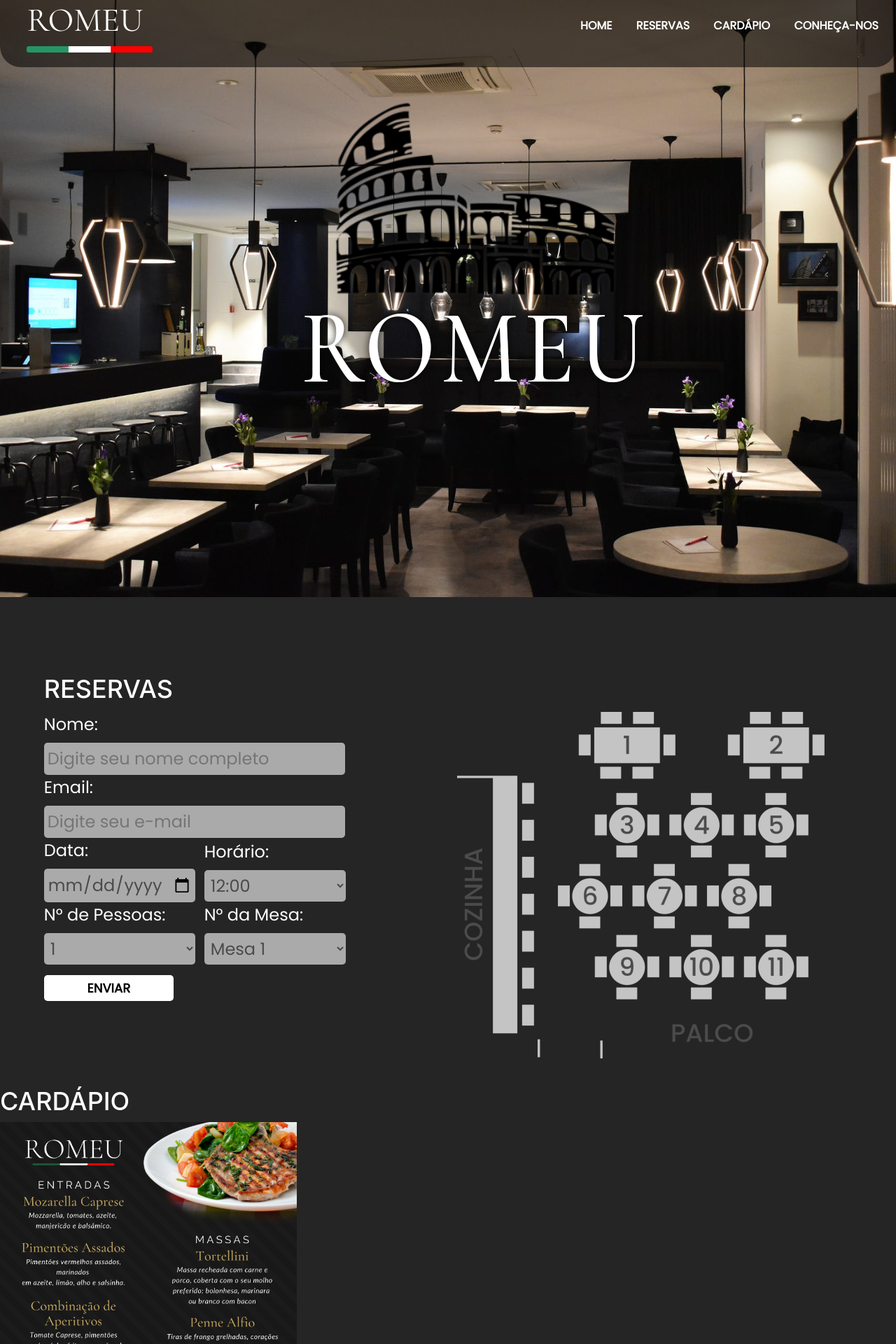
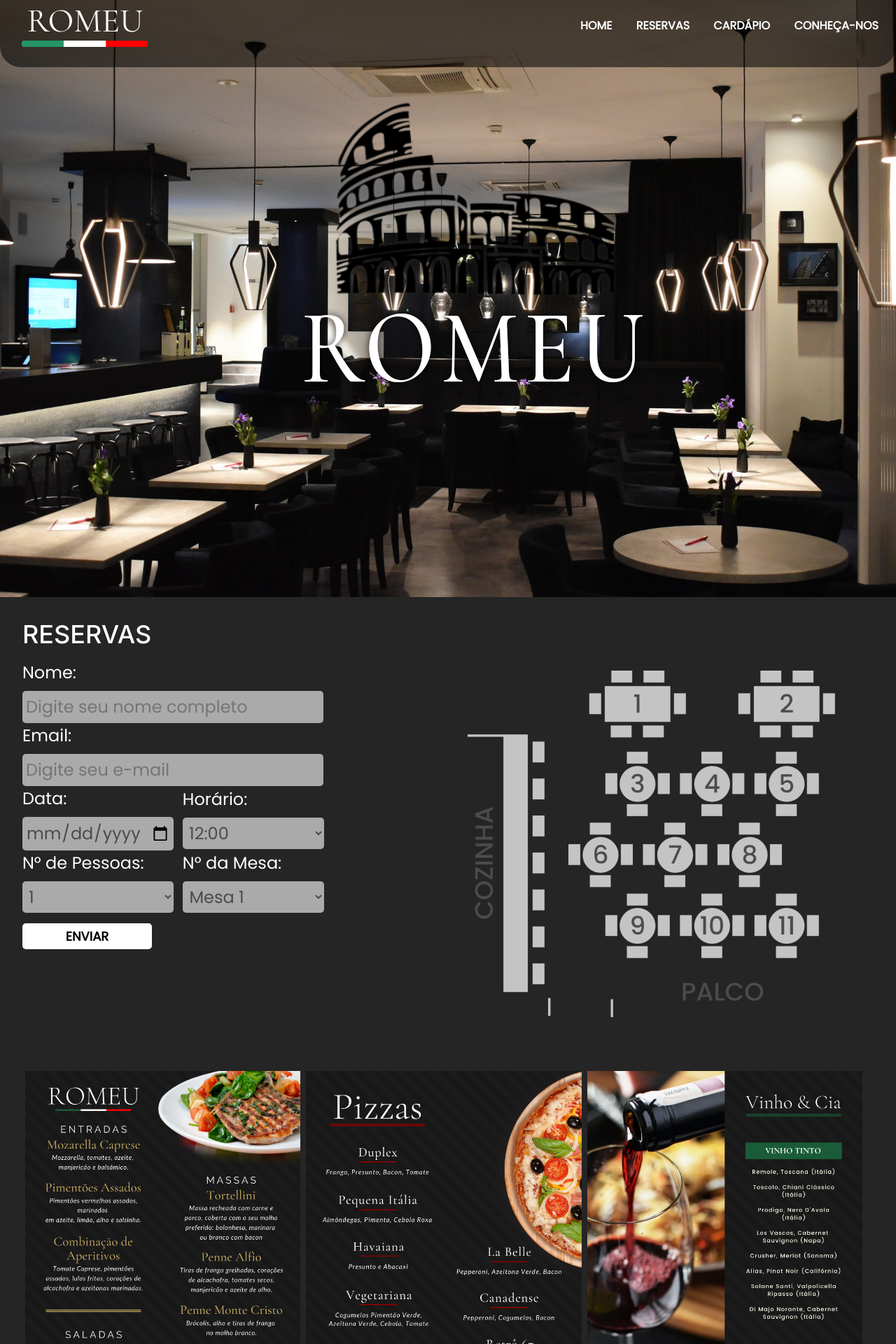
Before and after one commit to luclopesr/RestauranteRomeu, a Flask app: page / in a window 1280 px wide. Shown: the top 1920 px of the page at 70% size. Run offline with Flask 2, Linux system fonts and the light colour scheme; some libraries are stand-ins or nearby versions.

Commit message:
Ajustes finais(agora vai)

```diff
--- a/static/style.css
+++ b/static/style.css
@@ -61,11 +61,11 @@ header {
   font-family: var(--fonte-logo);
   display: grid;
   font-size: 48px;
-  line-height: 58px;
+  line-height: 40px;
   color: #ffffff;
   align-self: center;
   margin-left: 15%;
-  margin-top: 0px;
+  margin-top: 10px;
   text-decoration: none;
 }
 
@@ -73,49 +73,9 @@ header {
   display: grid;
   align-self: center;
   grid-area: left;
-  margin: auto;
+  margin-left: 12%;
+  margin-bottom: 12%;
 }
-
-/* #retangulo1 {
-  display: grid;
-  position: fixed;
-  align-self: center;
-  width: 60px;
-  height: 9px;
-  left: 32px;
-  top: 60px;
-  border-radius: 3px 0px 0px 3px;
-
-  background: var(--cor4);
-  z-index: 99;
-}
-
-#retangulo2 {
-  display: grid;
-  position: fixed;
-  align-self: center;
-  width: 60px;
-  height: 9px;
-  left: 92px;
-  top: 60px;
-
-  background: #ffffff;
-  z-index: 99;
-}
-
-#retangulo3 {
-  display: grid;
-  align-self: center;
-  position: fixed;
-  width: 60px;
-  height: 9px;
-  left: 152px;
-  top: 60px;
-  border-radius: 0px 3px 3px 0px;
-
-  background: #ff0000;
-  z-index: 99;
-} */
 
 nav {
   display: grid;
@@ -160,12 +120,6 @@ main {
   color: white;
 }
 
-.bloco {
-  width: 100%;
-  height: 100%;
-  margin: auto;
-}
-
 #imagemRestaurante {
   width: 100%;
 }
@@ -181,9 +135,7 @@ main {
     "h1 ."
     "reservar-mesa-form mapa";
   display: grid;
-  padding: 1%;
-  margin: 20px 50px 30px 50px;
-  padding-top: 7%;
+  padding: 2.5%;
 }
 
 #reservas h1 {
@@ -192,11 +144,11 @@ main {
 }
 
 .mesa {
-  display: flex;
   align-self: center;
   width: 100%;
   grid-area: mapa;
   margin: auto;
+  padding: 2.5%;
 }
 
 form {
@@ -245,20 +197,50 @@ select {
   margin-left: 13px;
 }
 
-#cardapio h1 {
-  font-size: 36px;
-  font-weight: 500;
+.bloco {
+  display: grid;
+  grid-template-columns: 33% 33% 33%;
+  grid-template-areas:
+    "h1 . ."
+    "c1 c2 c3";
+  padding: 2.5%;
 }
 
-.cardapios img {
-  display: flex;
-  width: 33.1%;
-  height: 35%;
+#cardapio1 {
+  display: grid;
+  align-self: center;
+  grid-area: c1;
+  width: 100%;
+  padding: 1%;
+  transition: transform 0.2s;
+}
+
+#cardapio2 {
+  display: grid;
+  align-self: center;
+  grid-area: c2;
+  width: 100%;
+  padding: 1%;
+  transition: transform 0.2s;
+}
+
+#cardapio3 {
+  display: grid;
+  align-self: center;
+  grid-area: c3;
+  width: 100%;
+  padding: 1%;
+  transition: transform 0.2s;
+}
+
+.zoom:hover {
+  transform: scale(1.2);
 }
 
 .quem-somos {
   padding: 1%;
   margin: 0px 50px 30px 50px;
+  padding-top: 2%;
 }
 
 .quem-somos img {
@@ -330,3 +312,16 @@ html {
   margin-left: 15px;
   margin-bottom: 20px;
 }
+
+/* Media Entry */
+
+@media screen and (max-width: 1105px) {
+  .reservar-mesa {
+    display: block;
+  }
+  #mapainterno {
+    width: 409px;
+    padding-top: 30px;
+    margin-left: 0px;
+  }
+}
--- a/templates/romeu.html
+++ b/templates/romeu.html
@@ -30,9 +30,6 @@
             alt="bandeira"
             id="bandeiraRomeu"
           />
-          <!--<div id="retangulo1"></div>
-          <div id="retangulo2"></div>
-          <div id="retangulo3"></div>-->
         </div>
 
         <nav class="header-menu">
@@ -69,24 +66,24 @@
       </section>
 
       <section class="bloco" id="cardapio">
-        <h1>CARDÁPIO</h1>
-        <div class="cardapios">
         <img
           src="{{ url_for('static', filename='cardapio1.png') }}"
+          class="zoom"
           alt="cardápio"
           id="cardapio1"
         />
         <img
           src="{{ url_for('static', filename='cardapio2.png') }}"
+          class="zoom"
           alt="cardápio"
           id="cardapio2"
         />
         <img
           src="{{ url_for('static', filename='cardapio3.png') }}"
+          class="zoom"
           alt="cardápio"
           id="cardapio3"
         />
-        </div>
       </section>
 
       <section class="quem-somos" id="conheca">
```
Lines whose indentation alone changed are shown as unchanged.
